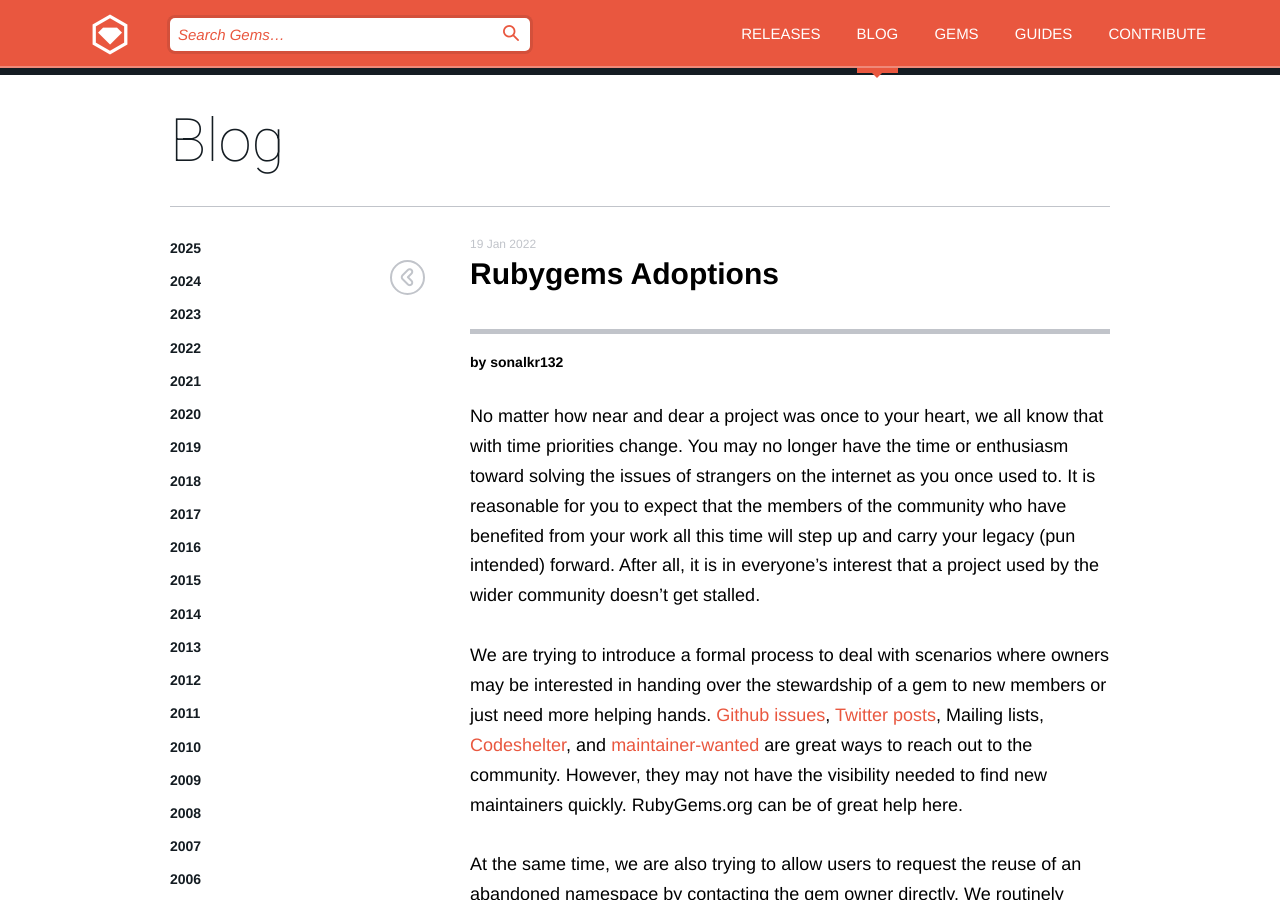
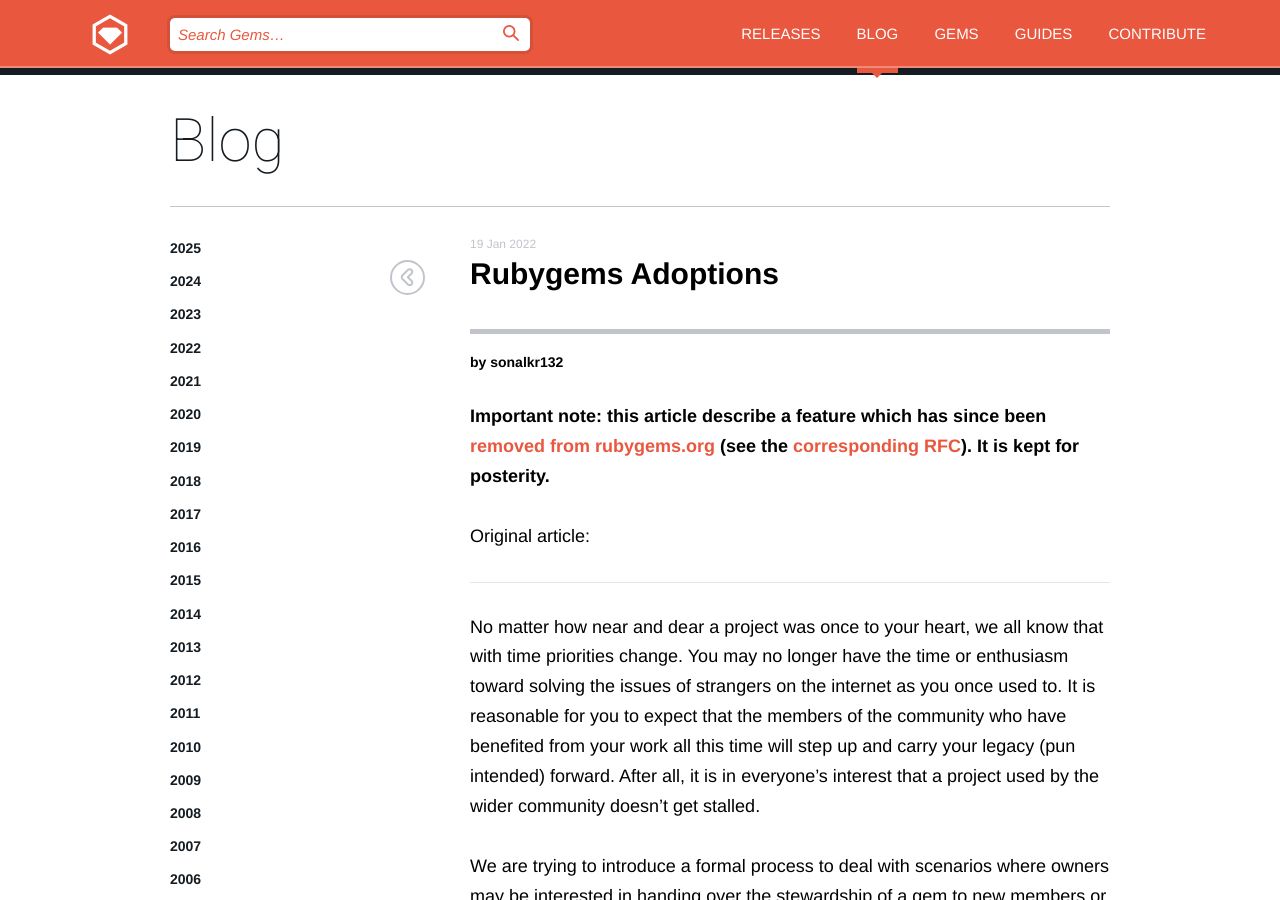
Before and after one commit to rubygems/rubygems.github.io, a Jekyll site: the page built from _posts/2022-01-19-rubygems-adoptions.md, in a window 1280 px wide and 900 px high. Built offline with Jekyll 4.4.1, drawn with Linux system fonts in a browser that asks for light colours; comment, search, counter and statistics services are not loaded.

Commit message:
State that gem adoption was removed
Add a header indicating that this article describe a feature which is not available anymore.

```diff
--- a/_posts/2022-01-19-rubygems-adoptions.md
+++ b/_posts/2022-01-19-rubygems-adoptions.md
@@ -4,6 +4,12 @@
 author: sonalkr132
 author_email: aditya.prakash132@gmail.com
 ---
+
+**Important note: this article describe a feature which has since been [removed from rubygems.org](https://github.com/rubygems/rubygems.org/pull/5356) (see the [corresponding RFC](https://github.com/rubygems/rfcs/blob/master/text/0017-remove-adoptions.md)).  It is kept for posterity.**
+
+Original article:
+
+----
 
 No matter how near and dear a project was once to your heart, we all know that with time priorities change. You may no longer have the time or enthusiasm toward solving the issues of strangers on the internet as you once used to. It is reasonable for you to expect that the members of the community who have benefited from your work all this time will step up and carry your legacy (pun intended) forward. After all, it is in everyone's interest that a project used by the wider community doesn't get stalled.
 
```
